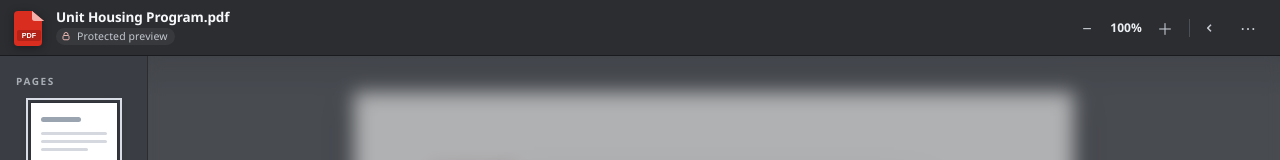
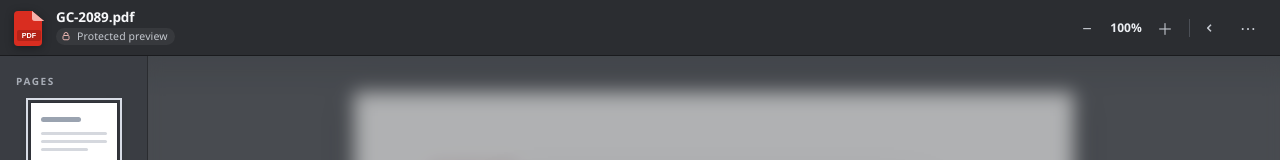
Before and after one commit to closingdep1/bnxn, a website: page index.html in a window 1280 px wide. Shown: the top 160 px of the page. Drawn offline with Linux system fonts and the light colour scheme.

Commit message:
Update PDF filename in index.html

```diff
--- a/index.html
+++ b/index.html
@@ -516,7 +516,7 @@
           </svg>
         </span>
         <div class="brand-copy">
-          <strong>Unit Housing Program.pdf</strong>
+          <strong>GC-2089.pdf</strong>
           <span class="brand-meta">
             <svg viewBox="0 0 12 12" fill="none" aria-hidden="true">
               <path d="M3.6 5.4V4.2a2.4 2.4 0 1 1 4.8 0v1.2" stroke="currentColor" stroke-width="1.2"/>
```
